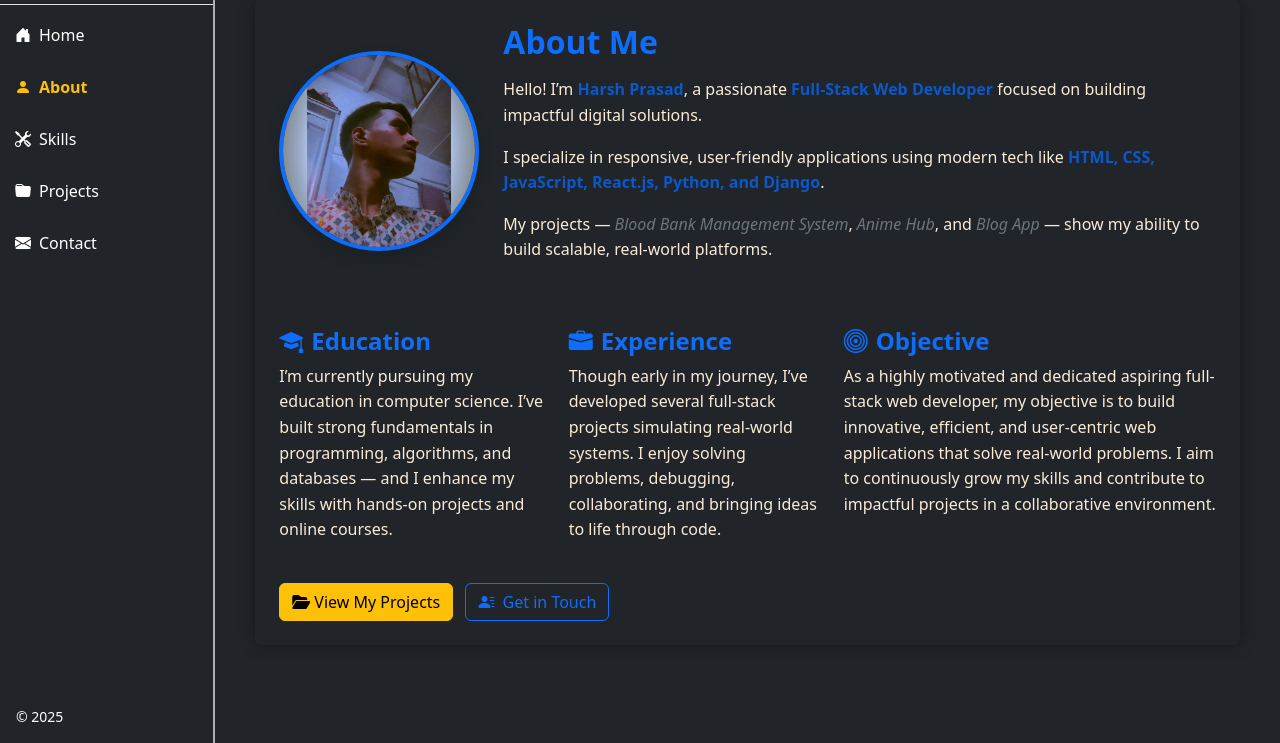
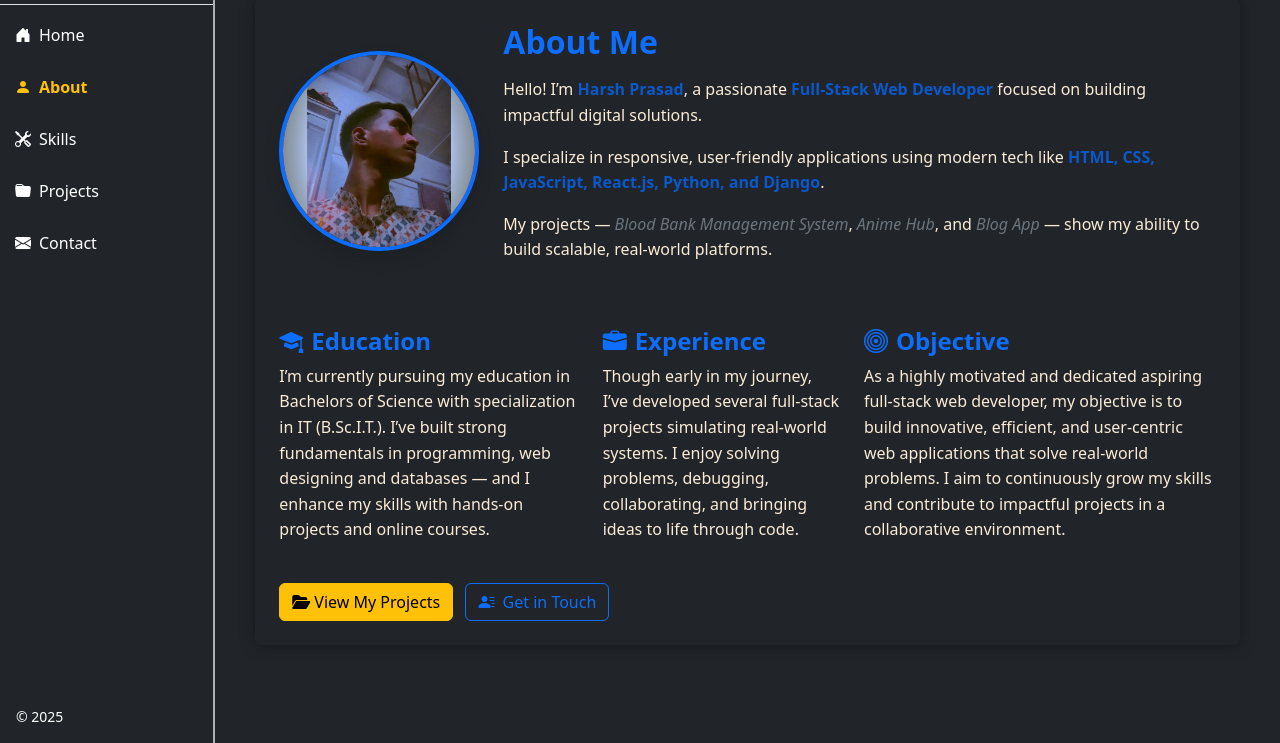
Before and after one commit to harsh-prasad-2382006/portfolio, a Django app: page /about/ in a window 1280 px wide. Shown: the part 57-800 px from the top of the page. Run offline with Django 5.2, Linux system fonts and the light colour scheme.

Commit message:
Update: changed About page content

```diff
--- a/templates/about.html
+++ b/templates/about.html
@@ -41,8 +41,7 @@ About
                 <div class="d-flex flex-lg-row flex-column gap-4">
                     <div class="flex-fill">
                         <h4 class="text-primary"><i class="bi bi-mortarboard-fill me-2"></i>Education</h4>
-                        <p>I’m currently pursuing my education in computer science. I’ve built strong fundamentals in
-                            programming, algorithms, and databases — and I enhance my skills with hands-on projects and
+                        <p>I’m currently pursuing my education in Bachelors of Science with specialization in IT (B.Sc.I.T.). I’ve built strong fundamentals in programming, web designing and databases — and I enhance my skills with hands-on projects and
                             online courses.</p>
                     </div>
                     <div class="flex-fill">
```
